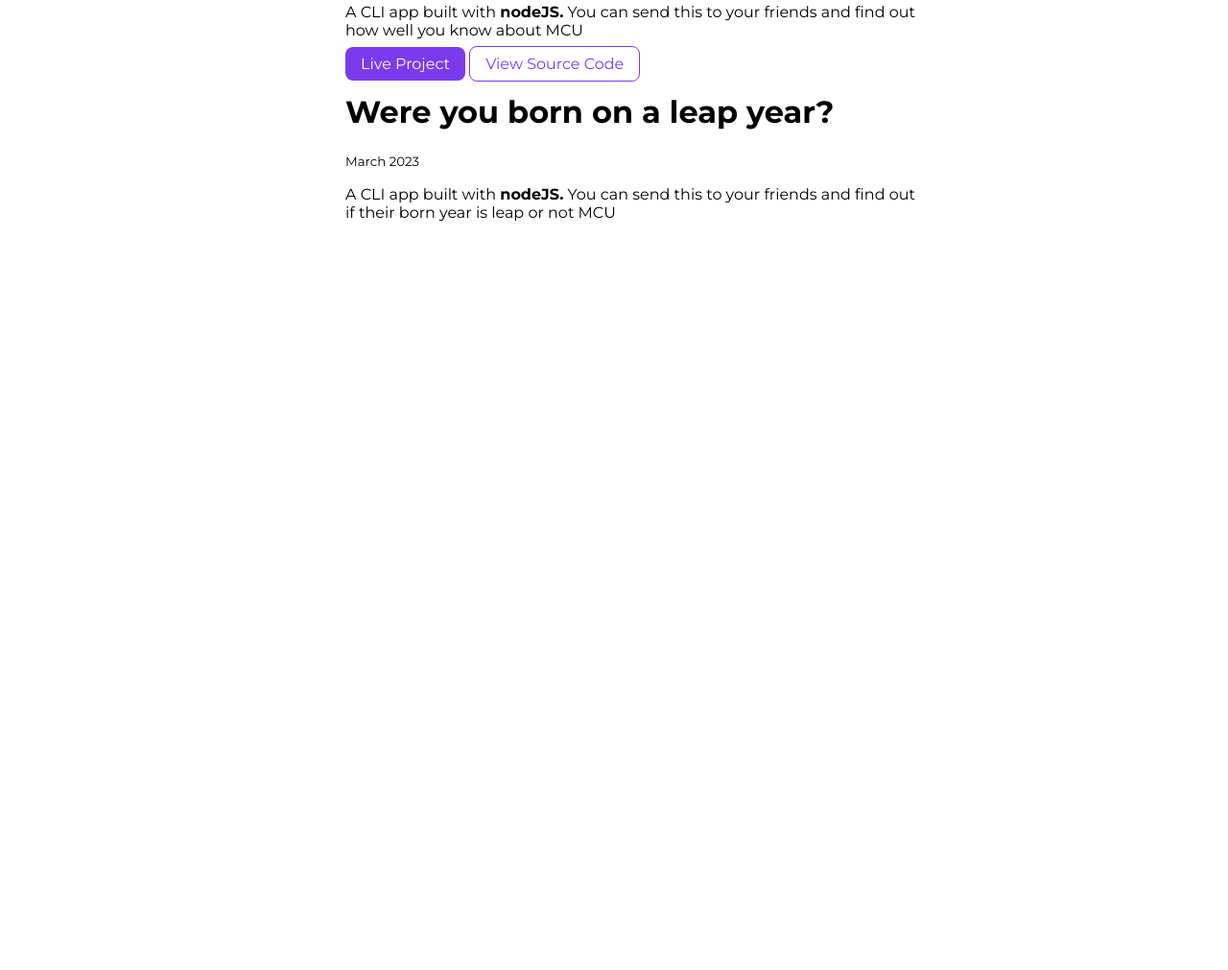
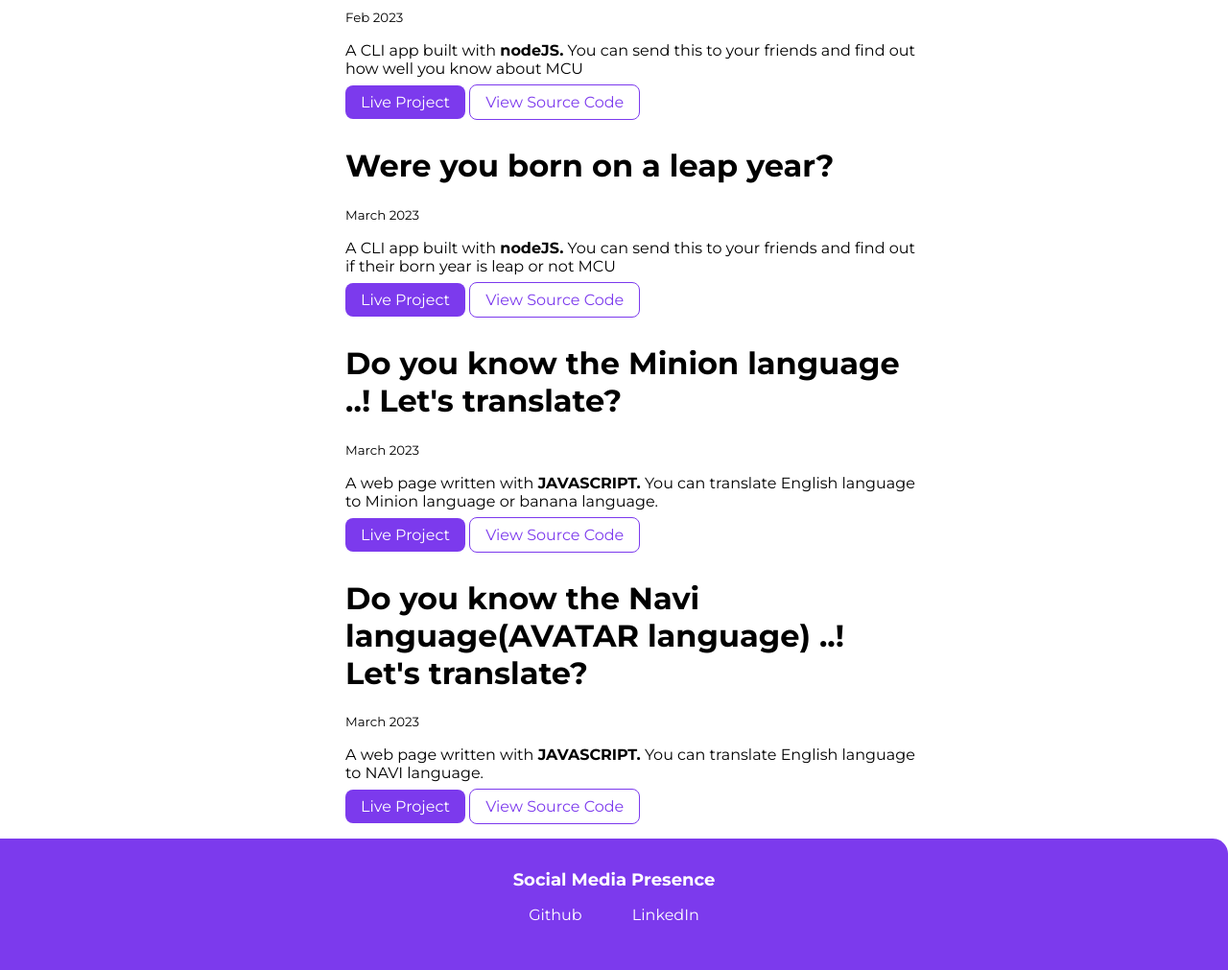
Before and after one commit to vinu-11/HTML-CSS-PROJECT, a plain HTML site: page projects.html in a window 1280 px wide. Shown: the part 408-1419 px from the top of the page at 96% size. Before the commit the page ends 800 px from the top, so only its background shows below. Drawn offline with Linux system fonts and the light colour scheme.

Commit message:
Added projects

```diff
--- a/projects.html
+++ b/projects.html
@@ -25,7 +25,7 @@
         </ul>
     </nav>
 
-    <ol class="list-with-nobullet">
+    <ol class="list-with-nobullet" class="ol">
         <li>
             <div class="container container-center">
                 <h1>How well do you know friends</h1>
@@ -59,10 +59,50 @@
                 <p> A CLI app built with <strong>nodeJS.</strong>
                     You can send this to your friends and find out
                     if their born year is leap or not MCU</p>
+                    <a class="link link-primary" href="https://replit.com/@Vinay1121/BDAY-YEAR?embed=1&output=1">Live
+                        Project</a>
+                    <a class="link link-secondary" href="https://github.com/vinu-11/LEAP-YEAR">View Source Code</a>
+
+            </div>
+        </li>
+        <li>
+            <div class="container container-center">
+                <h1> Do you know the Minion language ..! Let's translate? </h1>
+                <small>March 2023</small>
+                <p> A web page written with <strong>JAVASCRIPT.</strong>
+                    You can translate English language to Minion language or
+                    banana language.</p>
+                <a class="link link-primary" href="https://banana-speak-language.netlify.app/">Live
+                    Project</a>
+                <a class="link link-secondary" href="https://github.com/vinu-11/BANANA-SPEAK">View Source Code</a>
+
+            </div>
+        </li>
+        <li>
+            <div class="container container-center">
+                <h1> Do you know the Navi language(AVATAR language) ..! Let's translate? </h1>
+                <small>March 2023</small>
+                <p> A web page written with <strong>JAVASCRIPT.</strong>
+                    You can translate English language to NAVI language.</p>
+                <a class="link link-primary" href="https://navi-language.netlify.app/">Live
+                    Project</a>
+                <a class="link link-secondary" href="https://github.com/vinu-11/NAVI-TRANSLATOR">View Source Code</a>
 
             </div>
         </li>
     </ol>
+    <footer class="footer">
+        <div class="footer-header">
+            Social Media Presence
+        </div>
+        <ul>
+            <li class="list-inline">
+                <a class="link" href="https://github.com/vinu-11/">Github</a> </li>
+            <li class="list-inline">
+                <a class="link"
+                href="https://www.linkedin.com/in/vinay-kumar-60610918b">LinkedIn</a></li>
+        </ul>
+    </footer>
 </body>
 
 </html>
--- a/styles.css
+++ b/styles.css
@@ -130,3 +130,7 @@ hr{
 .footer ul{
     padding-inline-start: 0px;
 }
+
+li{
+    padding: 0.5rem;
+}
```
